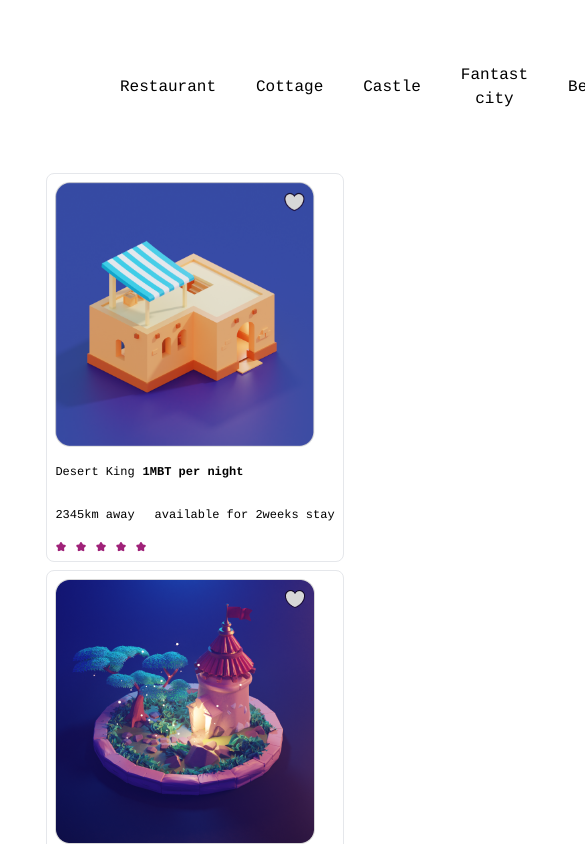
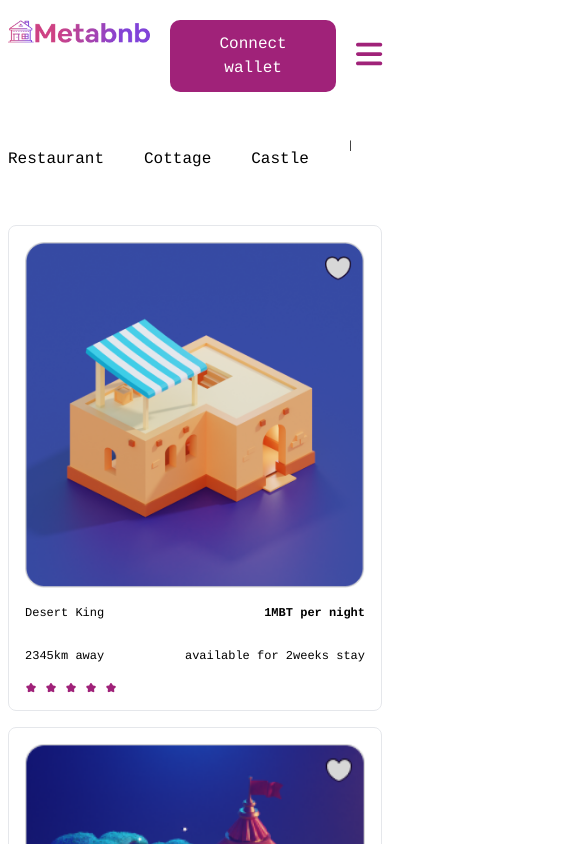
Before and after one commit to KingsleyIbe/metabnb, a React (Create React App) app: page /place-to-stay in a window 390 px wide. Shown: the top 844 px of the page, 585 px wide, since content can reach past the window. Built offline with nearby package versions, Linux system fonts and the light colour scheme; the HTML template or start-up script is replaced by a standard one.

Commit message:
Update responsive styles

```diff
--- a/src/components/common/MobileDropDown.jsx
+++ b/src/components/common/MobileDropDown.jsx
@@ -1,3 +1,4 @@
+import React from 'react';
 import { NavLink } from 'react-router-dom';
 import { v4 as uuidv4 } from 'uuid';
 import NavItems from './NavItems';
@@ -15,7 +16,7 @@ const MobileDropDown = () => {
         <nav className="p-5">
           {data.map((item) => (
             <div key={uuidv4()} className="">
-              <ul className="w-[100%] my-5">
+              <ul className="w-[100%] my-5 pl-5">
                 <li className="hover:opacity-[0.4]"><NavLink to={item.href} style={navLinksStyles}>{item.name}</NavLink></li>
               </ul>
             </div>
--- a/src/components/common/MobileHeader.jsx
+++ b/src/components/common/MobileHeader.jsx
@@ -16,8 +16,8 @@ const MobileHeader = () => {
   return (
 
     <div className="z-50 lg:hidden">
-      <div className="py-5 pl-2 md:p-5 sm:p-5 flex gap-5 sm:gap-10 relative justify-between">
-        <Link to="/" className="flex gap-2 md:gap-2 sm:gap-2 item-center">
+      <div className="py-5 pl-2 md:p-5 sm:p-5 flex gap-5 sm:gap-10 justify-between">
+        <Link to="/" className="">
           <span><img src={siteLogo} alt="Site logo" className="w-[150px] md:w-[250px] sm:w-[50px]" /></span>
         </Link>
         <div className="flex gap-5 md:gap-10 sm:gap-10 item-center pr-2">
--- a/src/components/home/HouseCards.jsx
+++ b/src/components/home/HouseCards.jsx
@@ -5,18 +5,18 @@ const HouseCards = () => {
   const data = Data;
   return (
     <div>
-      <div className="flex flex-row gap-2 flex-wrap items-center justify-center w-[100%]">
+      <div className="flex flex-col lg:flex-row gap-4 lg:flex-wrap px-2 pt-5 w-[100%] mb-10 lg:items-center lg:justify-center">
         {data && data.map((item) => (
           <ul key={item.id} className="rounded-[8px] bg-[#fff] border border-solid-1 p-2 w-1/7">
             <li>
-              <img src={item.image} alt={item.alt} className="max-w-[260px]" />
+              <img src={item.image} alt={item.alt} className="lg:max-w-[260px] min-w-[100%]" />
               {' '}
             </li>
-            <li className="flex gap-2 items-center my-2 max-w-[100%] text-[12px]">
+            <li className="flex gap-2 items-center my-2 max-w-[100%] text-[12px] justify-between">
               <p>{item.title}</p>
               <p className="font-bold text-right">{item.price}</p>
             </li>
-            <li className="flex gap-5 items-center mb-2 max-w-[100%] text-[12px]">
+            <li className="flex gap-5 items-center mb-2 max-w-[100%] text-[12px] justify-between">
               <p>{item.distance}</p>
               <p className="items-end">{item.available}</p>
             </li>
--- a/src/components/home/Intro.jsx
+++ b/src/components/home/Intro.jsx
@@ -19,8 +19,8 @@ const Intro = () => (
 
         </p>
         <div className="lg:max-w-[618px]">
-          <span className="flex flex-col gap-2 lg:max-w-[618px]">
-            <input type="text" placeholder="Search for location" className="lg:input-border p-2 border border-1-solid rounded-[12px]" />
+          <span className="flex flex-col lg:flex-row lg:gap-0 gap-2 lg:max-w-[618px]">
+            <input type="text" placeholder="Search for location" className="lg:input-border p-2 border border-1-solid rounded-[12px] lg:rounded-0" />
             <button type="button" className="lg:home-input-btn rounded-[12px] bg-[#A02279] px-[21px] py-[12px] text-[#fff]">Search</button>
           </span>
         </div>
--- a/src/components/home/MetaBnbNFT.jsx
+++ b/src/components/home/MetaBnbNFT.jsx
@@ -3,7 +3,7 @@ import NFT from '../../assets/images/home/ntf.png';
 
 const MetaBnbNFT = () => (
   <section className="mt-[100px] bg-[#A02279] w-[100%]">
-    <div className="flex flex-col lg:flex-row lg:gap-10 p-[100px]">
+    <div className="flex flex-col gap-10 lg:flex-row lg:gap-10 p-[100px]">
       <div className="max-w-[646px]">
         <h3 className="font-semibold text-[48px] lg:w-[700px] text-[#fff]">
           Metabnb NFTs
@@ -17,7 +17,7 @@ const MetaBnbNFT = () => (
           <button type="button" className="rounded-[8px] bg-[#fff] text-[16px] text-[#A02279] px-[21px] py-[12px]">Learn More</button>
         </div>
       </div>
-      <div className="max-w-[476px]">
+      <div className="lg:max-w-[476px]">
         <img src={NFT} alt="Group one" />
       </div>
     </div>
--- a/src/components/placeToStay/FilterBtns.jsx
+++ b/src/components/placeToStay/FilterBtns.jsx
@@ -5,8 +5,8 @@ import Setting from '../../assets/images/setting.png';
 const FilterBtns = () => {
   const data = Data;
   return (
-    <div className="max-w-[100%] px-[120px] py-10">
-      <div className="flex gap-10 items-center">
+    <div className="overflow-x-auto lg:block lg:max-w-[100%] w-[90%] px-2 sm:p-10 lg:px-[120px] lg:py-10">
+      <div className="flex gap-10 items-center min-w-[100%]">
         {data && data.map((item) => (
           <ul key={item.id}>
             <li><button type="button" className="hover:opacity-[0.4]">{item.title}</button></li>
--- a/src/components/placeToStay/HouseCards.jsx
+++ b/src/components/placeToStay/HouseCards.jsx
@@ -5,18 +5,18 @@ const HouseCards = () => {
   const data = Data;
   return (
     <div>
-      <div className="flex flex-row gap-2 flex-wrap items-center justify-center w-[100%] mb-10">
+      <div className="flex flex-col lg:flex-row gap-4 lg:flex-wrap px-2 pt-5 w-[100%] mb-10 lg:items-center lg:justify-center">
         {data && data.map((item) => (
-          <ul key={item.id} className="rounded-[8px] bg-[#fff] border border-solid-1 p-2 w-1/7">
+          <ul key={item.id} className="rounded-[8px] bg-[#fff] border border-solid-1 p-4">
             <li>
-              <img src={item.image} alt={item.alt} className="max-w-[260px]" />
+              <img src={item.image} alt={item.alt} className="lg:max-w-[260px] min-w-[100%]" />
               {' '}
             </li>
-            <li className="flex gap-2 items-center my-2 max-w-[100%] text-[12px]">
+            <li className="flex gap-2 items-center my-2 max-w-[100%] text-[12px] justify-between">
               <p>{item.title}</p>
               <p className="font-bold text-right">{item.price}</p>
             </li>
-            <li className="flex gap-5 items-center mb-2 max-w-[100%] text-[12px]">
+            <li className="flex gap-5 items-center mb-2 max-w-[100%] text-[12px] justify-between">
               <p>{item.distance}</p>
               <p className="items-end">{item.available}</p>
             </li>
--- a/src/components/placeToStay/index.jsx
+++ b/src/components/placeToStay/index.jsx
@@ -1,12 +1,14 @@
 import Footer from '../common/Footer';
 import Header from '../common/Header';
+import MobileHeader from '../common/MobileHeader';
 import FilterBtns from './FilterBtns';
 import HouseCards from './HouseCards.jsx';
 
 const PlaceToStay = () => (
   <div>
-    <div className="flex flex-col items-center justify-center">
+    <div className="lg:flex lg:flex-col lg:items-center lg:justify-center">
       <Header />
+      <MobileHeader />
     </div>
     <FilterBtns />
     <HouseCards />
```
